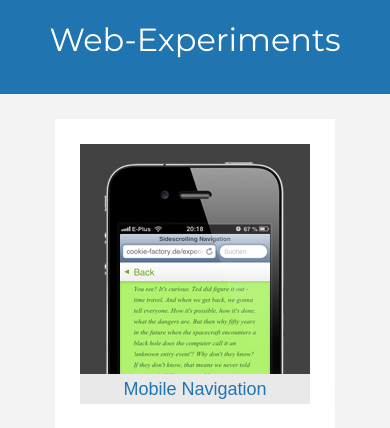
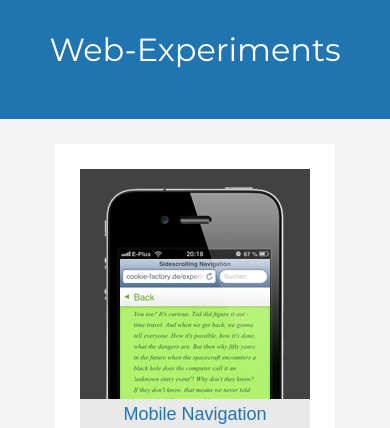
Before and after one commit to iSchluff/jsExperiments, a PHP site: page /frontPage/index.html in a window 390 px wide. Shown: the top 428 px of the page. Run offline with PHP 8.4, Linux system fonts and the light colour scheme; some web fonts are replaced.

Commit message:
moved css into 1 file. Adjusted Margins

```diff
--- a/frontPage/css/main.css
+++ b/frontPage/css/main.css
@@ -29,6 +29,36 @@ footer, header, hgroup, menu, nav, section, img {
 	display: block;
 }
 
+@media screen and (min-width: 481px) and (max-width:800px){
+    h1 {
+	   font-size: 300% !important;
+	   padding: 30px 0 50px 0;
+    }
+
+     #header{
+        margin-bottom: 40px !important;
+    }
+
+    .box {
+        margin: 5px !important;
+    }
+}
+
+@media screen and (max-width: 480px){
+    h1 {
+        font-size: 200% !important;
+        padding: 20px 0 35px 0;
+    }
+
+    #header{
+        margin-bottom: 5px !important;
+    }
+
+    .box {
+        margin: 5px !important;
+    }
+}
+
 body {
 	width: 100%;
 	overflow: auto;
@@ -48,6 +78,7 @@ body {
 	background: #2075B1;
 	white-space: nowrap;
   	overflow: hidden;
+    margin-bottom: 50px;
 }
 
 h1 {
--- a/frontPage/index.html
+++ b/frontPage/index.html
@@ -6,8 +6,6 @@
 	<title> Web Experiments </title>
 	<meta name="viewport" content=" initial-scale=.7, minimum-scale=.7, user-scalable=yes" />
 	<link rel="stylesheet" href="css/main.css"/>
-	<link rel="stylesheet" media='screen and (min-width: 481px) and (max-width:800px)' href='css/medium.css' /> <!-- Tablets / small Desktop Screens -->
-	<link rel="stylesheet" media='screen and (max-width: 480px)' href='css/narrow.css' /> <!-- PHONES -->
 	<link href="http://fonts.googleapis.com/css?family=Hammersmith+One|Montserrat|Open+Sans:600" rel="stylesheet" type="text/css">
 	<!--<script src="http://ajax.googleapis.com/ajax/libs/jquery/1.5/jquery.min.js"></script>-->
 	<script src="scripts/Modernizr.js"></script> <!-- Detect Touch-Support -->
```
